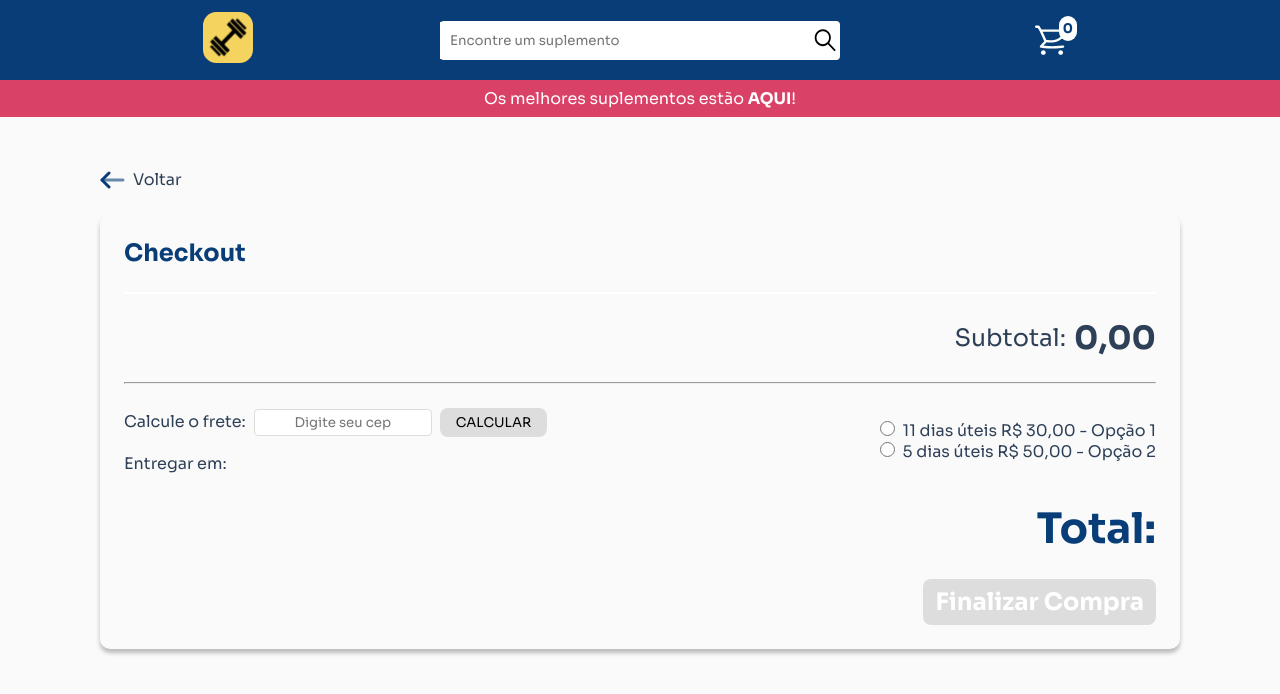
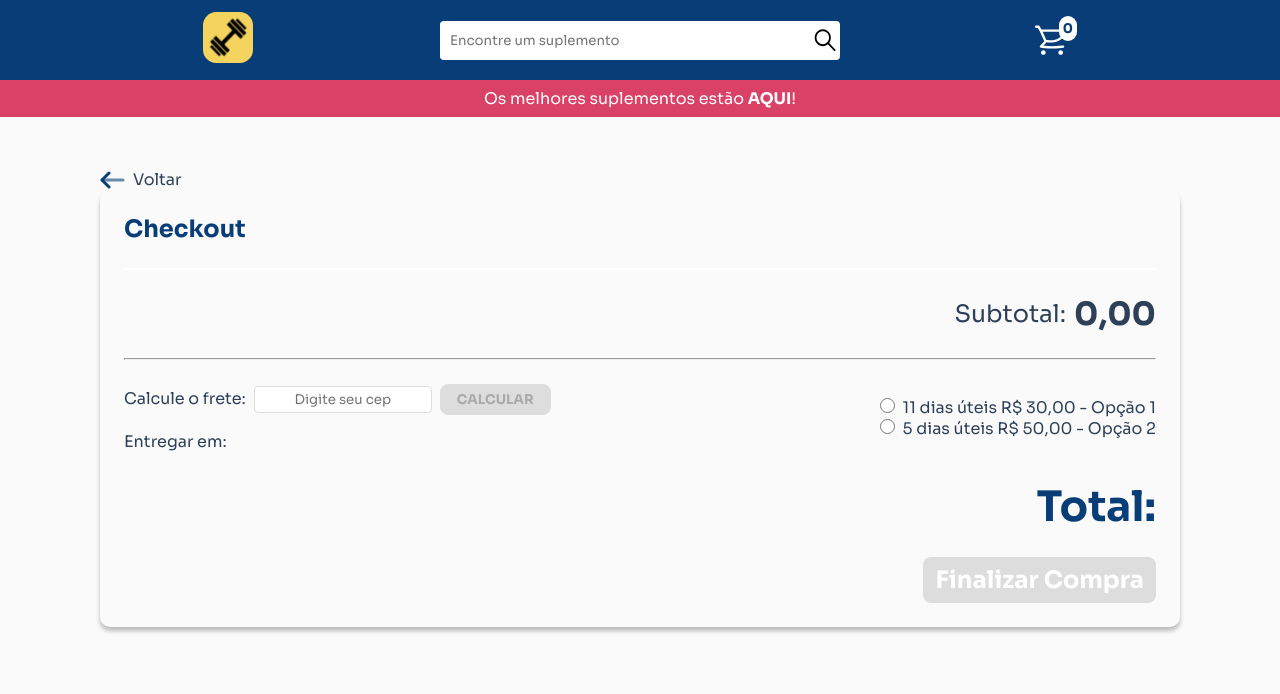
Before and after one commit to pedrocleal/top-suplementos, a React (Vite) app: page /checkout in a window 1280 px wide. Shown: the top 694 px of the page. Built offline with nearby package versions, Linux system fonts and the light colour scheme.

Commit message:
finish checkout page

```diff
--- a/src/components/Checkout/index.jsx
+++ b/src/components/Checkout/index.jsx
@@ -40,7 +40,7 @@ export default function Checkout() {
         const data = await res.json();
         setAdress(`${data.logradouro}, ${data.localidade} - ${data.bairro}`);
       })
-      .catch((e) => console.log(e));
+      .catch((error) => console.log(error));
   }
 
   return (
@@ -83,7 +83,13 @@ export default function Checkout() {
               onChange={(e) => setCep(formatCep(e.target.value))}
               maxLength={9}
             />
-            <button type="button" onClick={handleCepSearch}>Calcular</button>
+            <button
+              type="button"
+              onClick={handleCepSearch}
+              disabled={!cep}
+            >
+              Calcular
+            </button>
           </div>
           <div className="result">
             Entregar em:
--- a/src/components/Checkout/styles.js
+++ b/src/components/Checkout/styles.js
@@ -1,7 +1,6 @@
 import styled from 'styled-components';
 
 export const Container = styled.div`
-  margin-top: 24px;
   padding: 24px;
   width: 100%;
   border-radius: 10px;
@@ -60,6 +59,7 @@ export const Item = styled.div`
   padding: 16px;
   border-radius: 10px;
   box-shadow: 0px 4px 4px 0px #DFDFDF;
+  margin-bottom: 16px;
 
   img {
     height: 80px;
@@ -135,9 +135,23 @@ export const FreteContainer = styled.div`
       button {
         text-transform: uppercase;
         padding: 6px 16px;
-        border: none;
+        border: 1px solid #ddd;
         border-radius: 8px;
-        background: #ddd;
+        background: #fff;
+        transition: all 0.2s ease-in;
+        color: #3D3D3D;
+        font-weight: bold;
+
+        &:hover {
+          background: ${({ theme }) => theme.colors.yellow};
+          color: #fff;
+        }
+
+        &:disabled {
+          cursor: default;
+          background: #ddd;
+          color: #aaa;
+        }
       }
 
     }
--- a/src/components/Header/styles.js
+++ b/src/components/Header/styles.js
@@ -49,6 +49,7 @@ export const SearchInput = styled.input`
   max-width: 450px;
   border: none;
   outline: none;
+  border-radius: 4px;
 
   &:placeholder {
     color: #999;
--- a/src/components/Product/index.jsx
+++ b/src/components/Product/index.jsx
@@ -40,7 +40,7 @@ export default function Product({ id }) {
                 {product.price.discountPrice}
               </span>
               <div className="actions">
-                <Link to="/checkout">Comprar</Link>
+                <Link to="/checkout" onClick={() => handleNewCartItem(product)}>Comprar</Link>
                 <Button className="cart" onClick={() => handleNewCartItem(product)}>+Carrinho</Button>
               </div>
             </div>
--- a/src/context/CartContext.jsx
+++ b/src/context/CartContext.jsx
@@ -71,7 +71,7 @@ export default function CartProvider({ children }) {
 
   const cartValues = useMemo(
     () => ({
-      cartItems, handleDeleteCartItem, handleNewCartItem, handleItemsCounterPlus, handleItemsCounterMinus, total,
+      cartItems, handleDeleteCartItem, handleNewCartItem, handleItemsCounterPlus, handleItemsCounterMinus, total, setTotal,
     }),
     [cartItems, handleDeleteCartItem, handleNewCartItem, total],
   );
```
